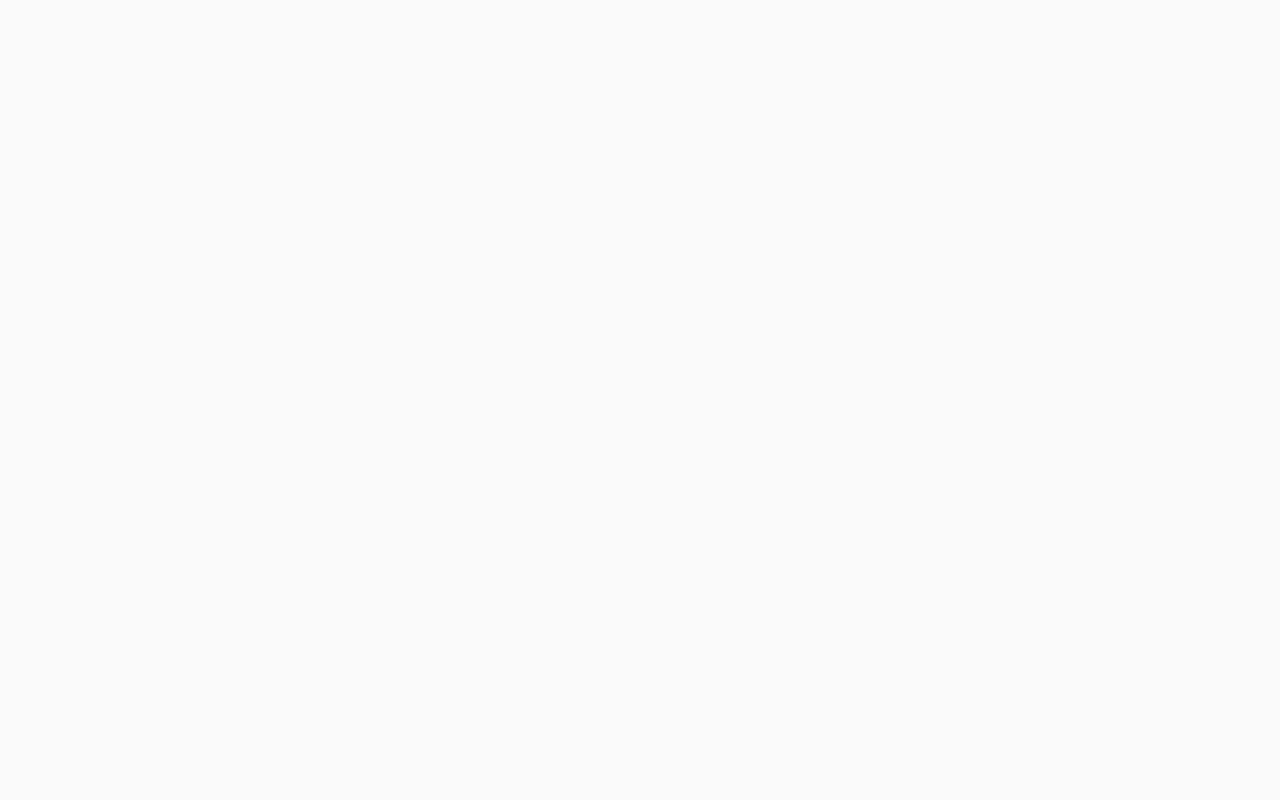
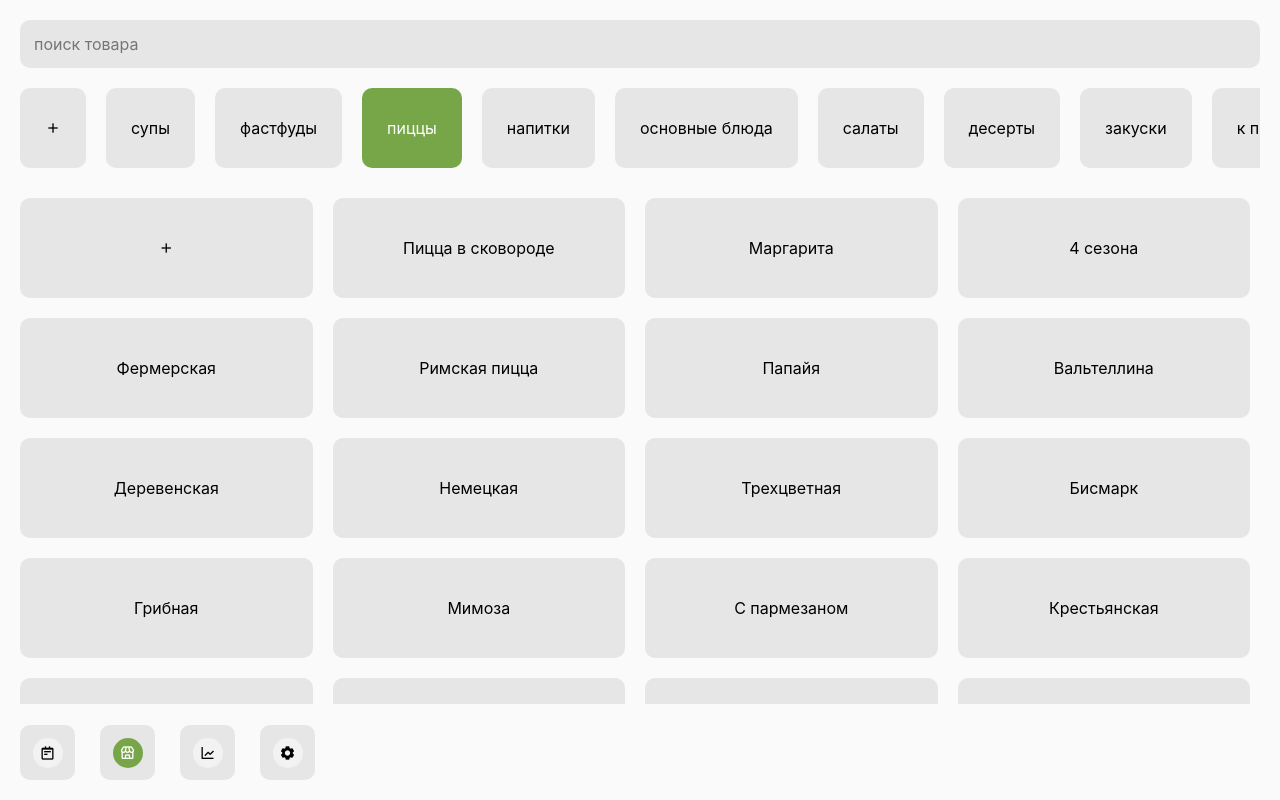
Before and after one commit to kamych1916/pos-mirllex, a Nuxt app: page /storage in a window 1280 px wide. Before the commit this address had no page. Built offline with nearby package versions, Linux system fonts and the light colour scheme.

Commit message:
[feature] add page

```diff
--- /dev/null
+++ b/pages/storage.vue
@@ -0,0 +1,150 @@
+<template>
+  <div class="wrapper order">
+    <div class="order-container">
+      <div class="order-menu">
+        <div class="order-menu__form">
+          <input type="text" placeholder="поиск товара" />
+        </div>
+        <div class="order-menu__categories">
+          <div class="order-menu__category">
+            <i class="bx bx-plus"></i>
+          </div>
+          <div class="order-menu__category">супы</div>
+          <div class="order-menu__category">фастфуды</div>
+          <div class="order-menu__category order-menu__category--active">
+            пиццы
+          </div>
+          <div class="order-menu__category">напитки</div>
+          <div class="order-menu__category">основные блюда</div>
+          <div class="order-menu__category">салаты</div>
+          <div class="order-menu__category">десерты</div>
+          <div class="order-menu__category">закуски</div>
+          <div class="order-menu__category">к пиву</div>
+          <div class="order-menu__category">супы</div>
+          <div class="order-menu__category">фастфуды</div>
+          <div class="order-menu__category">напитки</div>
+          <div class="order-menu__category">основные блюда</div>
+          <div class="order-menu__category">салаты</div>
+          <div class="order-menu__category">десерты</div>
+          <div class="order-menu__category">закуски</div>
+          <div class="order-menu__category">к пиву</div>
+        </div>
+        <div class="order-menu__products">
+          <div class="order-menu__product">
+            <i class="bx bx-plus"></i>
+          </div>
+          <div class="order-menu__product">Пицца в сковороде</div>
+          <div class="order-menu__product">Маргарита</div>
+          <div class="order-menu__product">4 сезона</div>
+          <div class="order-menu__product">Фермерская</div>
+          <div class="order-menu__product">Римская пицца</div>
+          <div class="order-menu__product">Папайя</div>
+          <div class="order-menu__product">Вальтеллина</div>
+          <div class="order-menu__product">Деревенская</div>
+          <div class="order-menu__product">Немецкая</div>
+          <div class="order-menu__product">Трехцветная</div>
+          <div class="order-menu__product">Бисмарк</div>
+          <div class="order-menu__product">Грибная</div>
+          <div class="order-menu__product">Мимоза</div>
+          <div class="order-menu__product">С пармезаном</div>
+          <div class="order-menu__product">Крестьянская</div>
+          <div class="order-menu__product">Средиземноморская</div>
+          <div class="order-menu__product">Пицца в сковороде</div>
+          <div class="order-menu__product">Маргарита</div>
+          <div class="order-menu__product">4 сезона</div>
+          <div class="order-menu__product">Фермерская</div>
+          <div class="order-menu__product">Римская пицца</div>
+          <div class="order-menu__product">Папайя</div>
+          <div class="order-menu__product">Вальтеллина</div>
+          <div class="order-menu__product">Деревенская</div>
+          <div class="order-menu__product">Немецкая</div>
+          <div class="order-menu__product">Трехцветная</div>
+          <div class="order-menu__product">Бисмарк</div>
+          <div class="order-menu__product">Грибная</div>
+          <div class="order-menu__product">Мимоза</div>
+          <div class="order-menu__product">С пармезаном</div>
+          <div class="order-menu__product">Крестьянская</div>
+          <div class="order-menu__product">Средиземноморская</div>
+        </div>
+      </div>
+    </div>
+    <Footer style="margin-top: auto">Kamol</Footer>
+  </div>
+</template>
+
+<script>
+export default {};
+</script>
+
+<style lang="scss">
+.order {
+  &-container {
+    display: flex;
+    height: 90%;
+  }
+  &-menu {
+    width: 100%;
+    margin-right: 20px;
+    min-height: 100%;
+    height: 100%;
+    max-height: 100%;
+    display: flex;
+    flex-flow: nowrap column;
+    align-items: stretch;
+    position: relative;
+  }
+  &-menu__form {
+    display: flex;
+    input {
+      flex: 1;
+      background: #e6e6e6;
+      padding: 14px;
+      border-radius: 10px;
+    }
+  }
+  &-menu__categories {
+    display: flex;
+    overflow: auto;
+    white-space: nowrap;
+    margin-top: 20px;
+  }
+  &-menu__category {
+    display: inline-block;
+    background: #e6e6e6;
+    margin-right: 20px;
+    margin-bottom: 10px;
+    padding: 30px 25px;
+    display: flex;
+    justify-content: center;
+    align-items: center;
+    border-radius: 10px;
+  }
+  &-menu__category--active {
+    background: #77a648;
+    color: #fff;
+  }
+  &-menu__products {
+    display: grid;
+    grid-template-columns: 1fr 1fr 1fr 1fr;
+    grid-template-rows: max-content;
+    column-gap: 20px;
+    row-gap: 20px;
+    overflow: auto;
+    // white-space: nowrap;
+    height: 74%;
+    max-height: 100%;
+    margin-top: auto;
+    padding-right: 10px;
+  }
+  &-menu__product {
+    display: flex;
+    justify-content: center;
+    align-items: center;
+    text-align: center;
+    padding: 40px 0;
+    background: #e6e6e6;
+    max-height: 100px;
+    border-radius: 10px;
+  }
+}
+</style>
```
